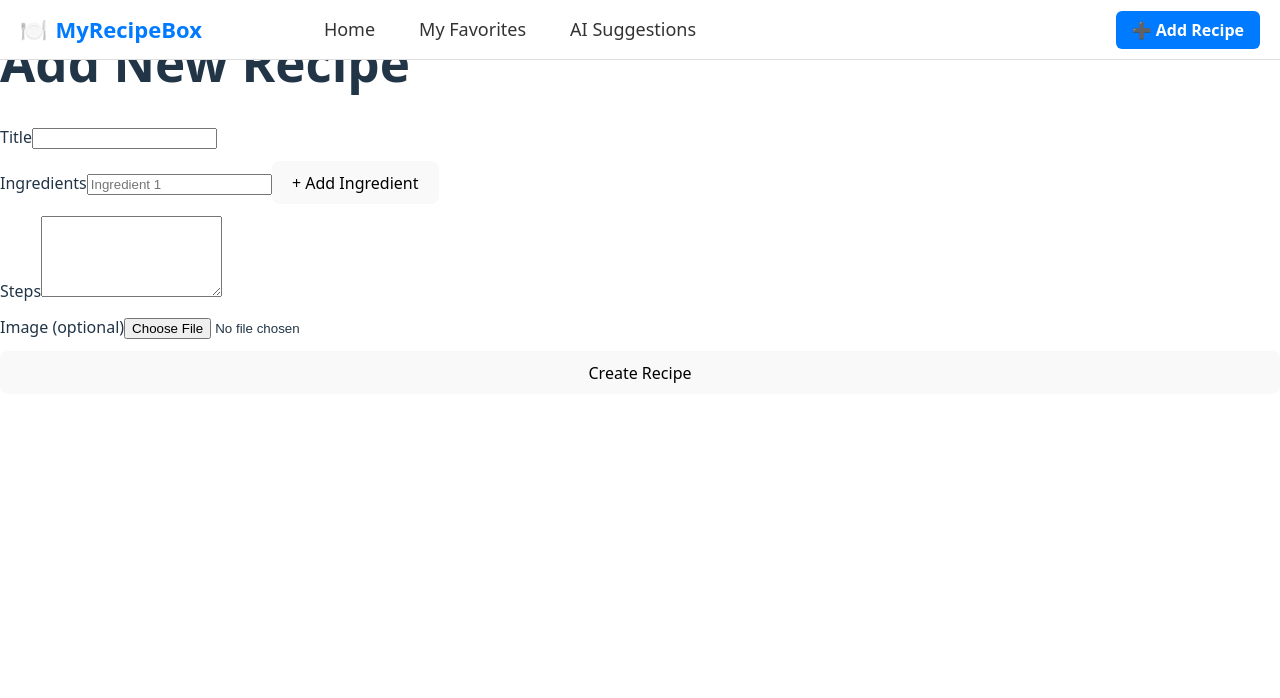
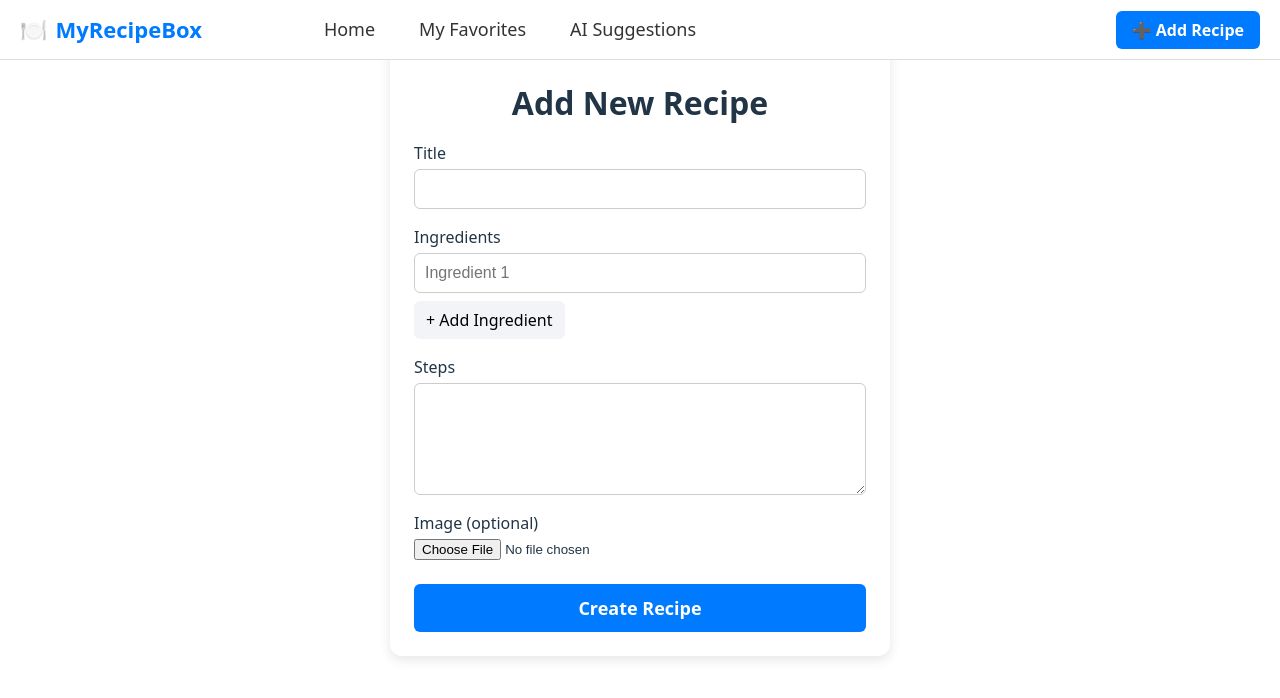
Before and after one commit to Brianmvk11/myrecipebox-BrianMvukwe, a React (Vite) app in the folder myrecipebox_frontend/: page /add_recipe in a window 1280 px wide. Shown: the top 698 px of the page. Built offline with nearby package versions, Linux system fonts and the light colour scheme.

Commit message:
basic styling added for AddRecipe and Favorites

```diff
--- a/myrecipebox_frontend/src/pages/AddRecipe.tsx
+++ b/myrecipebox_frontend/src/pages/AddRecipe.tsx
@@ -47,28 +47,69 @@ export default function AddRecipe() {
   return (
     <div>
       <HeaderTabs />
-      <h1>Add New Recipe</h1>
 
-      {error && <p style={{ color: "red" }}>{error}</p>}
+      <div
+        style={{
+          display: "flex",
+          justifyContent: "center",
+          marginTop: 40,
+          width: "100%",
+        }}
+      >
+        <div
+          style={{
+            width: "100%",
+            maxWidth: 500,
+            background: "#fff",
+            padding: 24,
+            borderRadius: 12,
+            boxShadow: "0 4px 12px rgba(0,0,0,0.1)",
+          }}
+        >
+          <h1
+            style={{
+              fontSize: 32,
+              fontWeight: 600,
+              marginBottom: 20,
+              textAlign: "center",
+            }}
+          >
+            Add New Recipe
+          </h1>
+
+          {error && (
+            <p style={{ color: "red", textAlign: "center", marginBottom: 12 }}>
+              {error}
+            </p>
+          )}
 
           <form
             onSubmit={handleSubmit}
-        style={{ display: "flex", flexDirection: "column", gap: 12, marginTop: 20 }}
+            style={{ display: "flex", flexDirection: "column", gap: 16 }}
           >
             {/* Title */}
-        <div>
-          <label>Title</label>
+            <div style={{ display: "flex", flexDirection: "column" }}>
+              <label style={{ marginBottom: 4, fontWeight: 500 }}>Title</label>
               <input
                 type="text"
                 value={title}
                 onChange={(e) => setTitle(e.target.value)}
                 required
+                style={{
+                  padding: 10,
+                  border: "1px solid #ccc",
+                  borderRadius: 6,
+                  fontSize: 16,
+                }}
               />
             </div>
 
             {/* Ingredients */}
-        <div>
-          <label>Ingredients</label>
+            <div style={{ display: "flex", flexDirection: "column" }}>
+              <label style={{ marginBottom: 4, fontWeight: 500 }}>
+                Ingredients
+              </label>
+
               {ingredients.map((ing, i) => (
                 <input
                   key={i}
@@ -77,28 +118,55 @@ export default function AddRecipe() {
                   placeholder={`Ingredient ${i + 1}`}
                   onChange={(e) => updateIngredient(e.target.value, i)}
                   required
-              style={{ marginBottom: 6 }}
+                  style={{
+                    padding: 10,
+                    border: "1px solid #ccc",
+                    borderRadius: 6,
+                    marginBottom: 8,
+                    fontSize: 16,
+                  }}
                 />
               ))}
-          <button type="button" onClick={addIngredient}>
+
+              <button
+                type="button"
+                onClick={addIngredient}
+                style={{
+                  background: "#f2f4f7",
+                  border: "none",
+                  padding: "8px 12px",
+                  borderRadius: 6,
+                  cursor: "pointer",
+                  fontWeight: 500,
+                  width: "fit-content",
+                }}
+              >
                 + Add Ingredient
               </button>
             </div>
 
             {/* Steps */}
-        <div>
-          <label>Steps</label>
+            <div style={{ display: "flex", flexDirection: "column" }}>
+              <label style={{ marginBottom: 4, fontWeight: 500 }}>Steps</label>
               <textarea
                 rows={5}
                 value={steps}
                 onChange={(e) => setSteps(e.target.value)}
                 required
+                style={{
+                  padding: 10,
+                  border: "1px solid #ccc",
+                  borderRadius: 6,
+                  fontSize: 16,
+                }}
               />
             </div>
 
             {/* Image */}
-        <div>
-          <label>Image (optional)</label>
+            <div style={{ display: "flex", flexDirection: "column" }}>
+              <label style={{ marginBottom: 4, fontWeight: 500 }}>
+                Image (optional)
+              </label>
               <input
                 type="file"
                 accept="image/*"
@@ -106,10 +174,28 @@ export default function AddRecipe() {
               />
             </div>
 
-        <button type="submit" disabled={loading}>
+            {/* Submit */}
+            <button
+              type="submit"
+              disabled={loading}
+              style={{
+                marginTop: 8,
+                padding: "12px 0",
+                background: "#007bff",
+                color: "white",
+                border: "none",
+                borderRadius: 6,
+                fontSize: 18,
+                fontWeight: 600,
+                cursor: "pointer",
+                opacity: loading ? 0.6 : 1,
+              }}
+            >
               {loading ? "Creating..." : "Create Recipe"}
             </button>
           </form>
         </div>
+      </div>
+    </div>
   );
 }
--- a/myrecipebox_frontend/src/pages/Favorites.tsx
+++ b/myrecipebox_frontend/src/pages/Favorites.tsx
@@ -1,63 +1,47 @@
-import { useEffect, useState } from "react";
-import { listFavorites, addFavorite, removeFavorite } from "../api";
+import { useState } from "react";
 import { useNavigate } from "react-router-dom";
 import HeaderTabs from "../components/HeaderTabs";
+import { createRecipe } from "../api";
 
-export default function Favorites() {
-  const [recipes, setRecipes] = useState<any[]>([]);
-  const [page, setPage] = useState<number>(1);
-  const [totalPages, setTotalPages] = useState<number>(1);
-  const [loading, setLoading] = useState<boolean>(false);
-  const [error, setError] = useState<string>("");
+export default function AddRecipe() {
+  const [title, setTitle] = useState("");
+  const [ingredients, setIngredients] = useState<string[]>([""]);
+  const [steps, setSteps] = useState("");
+  const [file, setFile] = useState<File | null>(null);
 
-  const PAGE_SIZE = 6;
+  const [loading, setLoading] = useState(false);
+  const [error, setError] = useState("");
   const navigate = useNavigate();
 
-  async function fetchFavorites(pageNumber: number) {
+  function updateIngredient(value: string, index: number) {
+    const updated = [...ingredients];
+    updated[index] = value;
+    setIngredients(updated);
+  }
+
+  function addIngredient() {
+    setIngredients([...ingredients, ""]);
+  }
+
+  async function handleSubmit(e: React.FormEvent) {
+    e.preventDefault();
     setLoading(true);
+    setError("");
+
     try {
-      const data = await listFavorites(pageNumber, PAGE_SIZE);
-      setRecipes(data.recipes ?? []);
-      setTotalPages(data.total_pages ?? 1);
-      setPage(data.page ?? pageNumber);
+      const newRecipe = await createRecipe({
+        title,
+        ingredients,
+        steps,
+        file,
+      });
+
+      navigate(`/recipe/${newRecipe.id}`);
     } catch (err: any) {
-      setError(err.message);
+      setError(err.message || "Something went wrong");
     } finally {
       setLoading(false);
     }
-  }
-
-  useEffect(() => {
-    fetchFavorites(1);
-  }, []);
-
-  function nextPage() {
-    if (page < totalPages) fetchFavorites(page + 1);
-  }
-
-  function prevPage() {
-    if (page > 1) fetchFavorites(page - 1);
-  }
-
-  async function toggleFavorite(e: React.MouseEvent, recipeId: number) {
-    e.stopPropagation();
-
-    setRecipes((prev) =>
-      prev.map((r) =>
-        r.id === recipeId ? { ...r, is_favorite: !r.is_favorite } : r
-      )
-    );
-
-    try {
-      const recipe = recipes.find((r) => r.id === recipeId);
-      recipe?.is_favorite
-        ? await removeFavorite(recipeId)
-        : await addFavorite(recipeId);
-    } catch (err: any) {
-      alert(err?.message || "Failed to update favorite");
-    }
-
-    fetchFavorites(page);
   }
 
   return (
@@ -65,47 +49,77 @@ export default function Favorites() {
       <HeaderTabs />
 
       <div style={styles.headerSection}>
-        <h1 style={styles.title}>Your Favorite Recipes</h1>
-        <p style={styles.subtitle}>All the meals you love in one place ❤️</p>
+        <h1 style={styles.title}>Add New Recipe</h1>
+        <p style={styles.subtitle}>Create and save your favorite meals 🍽️</p>
       </div>
 
-      {loading && <p style={styles.loading}>Loading favorites...</p>}
-      {error && <p style={styles.error}>{error}</p>}
+      <div style={styles.card}>
+        {error && <p style={styles.error}>{error}</p>}
 
-      <div style={styles.grid}>
-        {recipes.map((recipe) => (
-          <div
-            key={recipe.id}
-            onClick={() => navigate(`/recipe/${recipe.id}`)}
-            style={styles.card}
-          >
-            <div onClick={(e) => toggleFavorite(e, recipe.id)} style={styles.heart}>
-              {recipe.is_favorite ? "❤️" : "🤍"}
-            </div>
+        <form onSubmit={handleSubmit} style={styles.form}>
+          {/* Title */}
+          <div style={styles.field}>
+            <label style={styles.label}>Title</label>
+            <input
+              type="text"
+              value={title}
+              onChange={(e) => setTitle(e.target.value)}
+              required
+              style={styles.input}
+            />
+          </div>
 
-            <img
-              src={`http://127.0.0.1:8008${recipe.image_url}`}
-              alt={recipe.title}
-              style={styles.cardImg}
+          {/* Ingredients */}
+          <div style={styles.field}>
+            <label style={styles.label}>Ingredients</label>
+
+            {ingredients.map((ing, i) => (
+              <input
+                key={i}
+                type="text"
+                value={ing}
+                placeholder={`Ingredient ${i + 1}`}
+                onChange={(e) => updateIngredient(e.target.value, i)}
+                required
+                style={styles.input}
+              />
+            ))}
+
+            <button
+              type="button"
+              onClick={addIngredient}
+              style={styles.addBtn}
+            >
+              + Add Ingredient
+            </button>
+          </div>
+
+          {/* Steps */}
+          <div style={styles.field}>
+            <label style={styles.label}>Steps</label>
+            <textarea
+              rows={5}
+              value={steps}
+              onChange={(e) => setSteps(e.target.value)}
+              required
+              style={styles.textarea}
             />
+          </div>
 
-            <h3 style={styles.cardTitle}>{recipe.title}</h3>
+          {/* Image */}
+          <div style={styles.field}>
+            <label style={styles.label}>Image (optional)</label>
+            <input
+              type="file"
+              accept="image/*"
+              onChange={(e) => setFile(e.target.files?.[0] || null)}
+            />
           </div>
-        ))}
-      </div>
 
-      <div style={styles.pagination}>
-        <button onClick={prevPage} disabled={page === 1} style={styles.pageBtn}>
-          Prev
-        </button>
-
-        <span style={styles.pageInfo}>
-          Page {page} of {totalPages}
-        </span>
-
-        <button onClick={nextPage} disabled={page === totalPages} style={styles.pageBtn}>
-          Next
-        </button>
+          <button type="submit" disabled={loading} style={styles.submitBtn}>
+            {loading ? "Creating..." : "Create Recipe"}
+          </button>
+        </form>
       </div>
     </div>
   );
@@ -137,68 +151,74 @@ const styles: Record<string, React.CSSProperties> = {
     color: "#666",
   },
 
-  loading: { textAlign: "center", color: "#555" },
-  error: { textAlign: "center", color: "red" },
-
-  grid: {
-    display: "grid",
-    gridTemplateColumns: "repeat(auto-fill, minmax(260px, 1fr))",
-    gap: 25,
-    marginTop: 20,
+  card: {
+    backgroundColor: "white",
+    maxWidth: 600,
+    margin: "0 auto",
+    padding: 30,
+    borderRadius: 12,
+    boxShadow: "0 4px 12px rgba(0,0,0,0.08)",
   },
 
-  card: {
-    cursor: "pointer",
-    backgroundColor: "white",
-    borderRadius: 12,
-    padding: 10,
-    boxShadow: "0 4px 12px rgba(0,0,0,0.08)",
-    position: "relative",
-    transition: "transform 0.15s ease, box-shadow 0.2s ease",
+  error: {
+    color: "red",
+    textAlign: "center",
+    marginBottom: 15,
   },
 
-  cardImg: {
-    width: "100%",
-    height: 180,
-    objectFit: "cover",
-    borderRadius: 10,
+  form: {
+    display: "flex",
+    flexDirection: "column",
+    gap: 20,
   },
 
-  cardTitle: {
-    marginTop: 12,
-    fontSize: 18,
+  field: {
+    display: "flex",
+    flexDirection: "column",
+    gap: 8,
+  },
+
+  label: {
     fontWeight: 600,
+    fontSize: 15,
     color: "#333",
   },
 
-  heart: {
-    position: "absolute",
-    top: 10,
-    left: 10,
-    fontSize: 22,
-    cursor: "pointer",
-    zIndex: 3,
+  input: {
+    padding: "10px 12px",
+    borderRadius: 8,
+    border: "1px solid #ccc",
+    fontSize: 15,
   },
 
-  pagination: {
-    marginTop: 30,
-    display: "flex",
-    justifyContent: "center",
-    gap: 12,
-    alignItems: "center",
+  textarea: {
+    padding: "10px 12px",
+    borderRadius: 8,
+    border: "1px solid #ccc",
+    fontSize: 15,
+    resize: "vertical",
   },
 
-  pageBtn: {
-    padding: "8px 14px",
+  addBtn: {
+    padding: "8px 10px",
+    marginTop: 5,
+    backgroundColor: "#F0F2F5",
+    border: "1px solid #ddd",
     borderRadius: 8,
-    border: "1px solid #ccc",
-    backgroundColor: "white",
     cursor: "pointer",
+    width: "fit-content",
     fontWeight: 600,
   },
 
-  pageInfo: {
-    fontSize: 15,
-    color: "#444",
+  submitBtn: {
+    padding: "12px 0",
+    backgroundColor: "#007bff",
+    color: "white",
+    border: "none",
+    borderRadius: 8,
+    fontSize: 17,
+    cursor: "pointer",
+    fontWeight: 600,
+    marginTop: 10,
   },
 };
```
Lines whose indentation alone changed are shown as unchanged.
